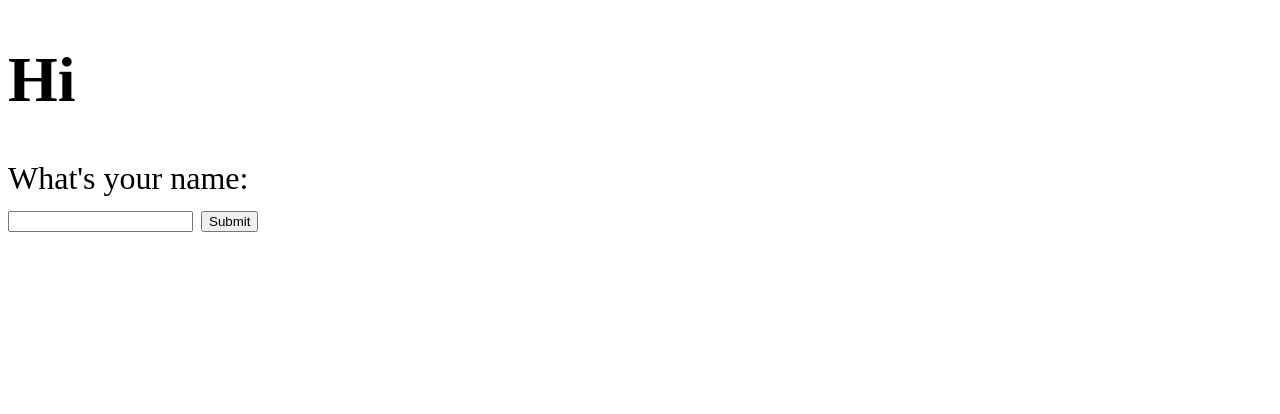
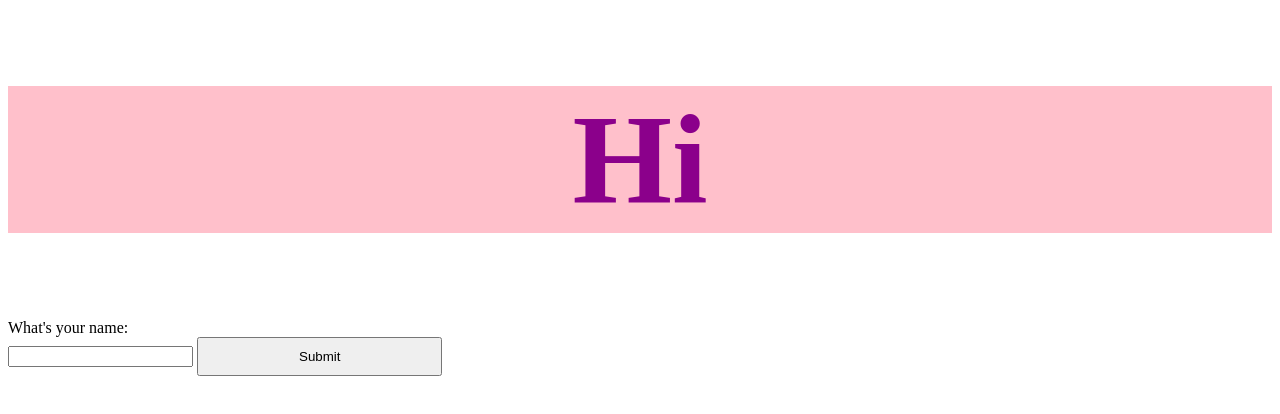
Before and after one commit to blahhhhhhblah/website1, a plain HTML site: page index.html in a window 1280 px wide. Drawn offline with Linux system fonts and the light colour scheme.

Commit message:
Update blah.css

```diff
--- a/blah.css
+++ b/blah.css
@@ -1,3 +1,11 @@
-body{
-    font-size: 2em;
+#love{
+    text-align: center;
+    font-size: 8em;
+    background-color: pink;
+    color:darkmagenta;
+
 }
+#button1{
+    cursor: pointer;
+    padding: 10px 100px;
+}
```
